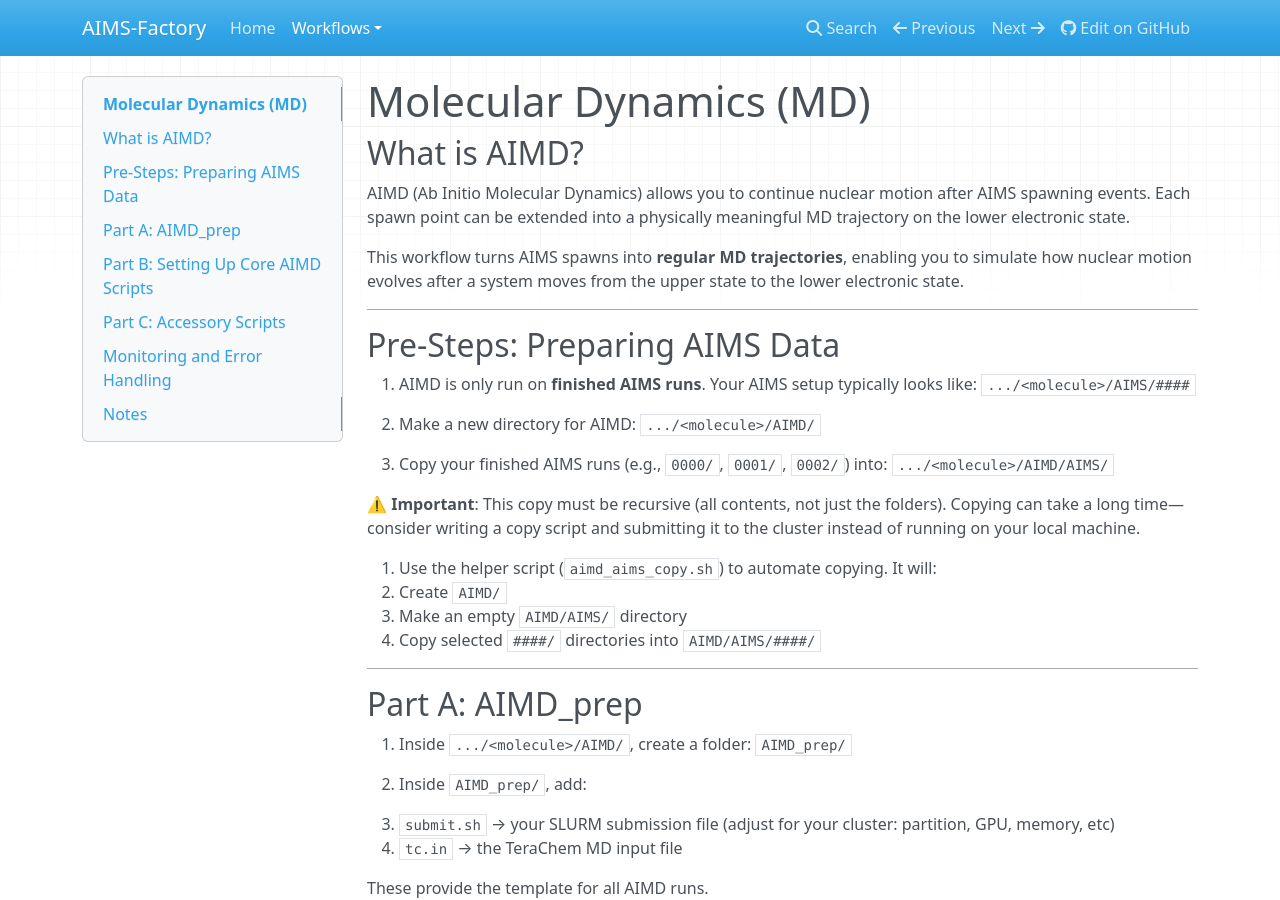
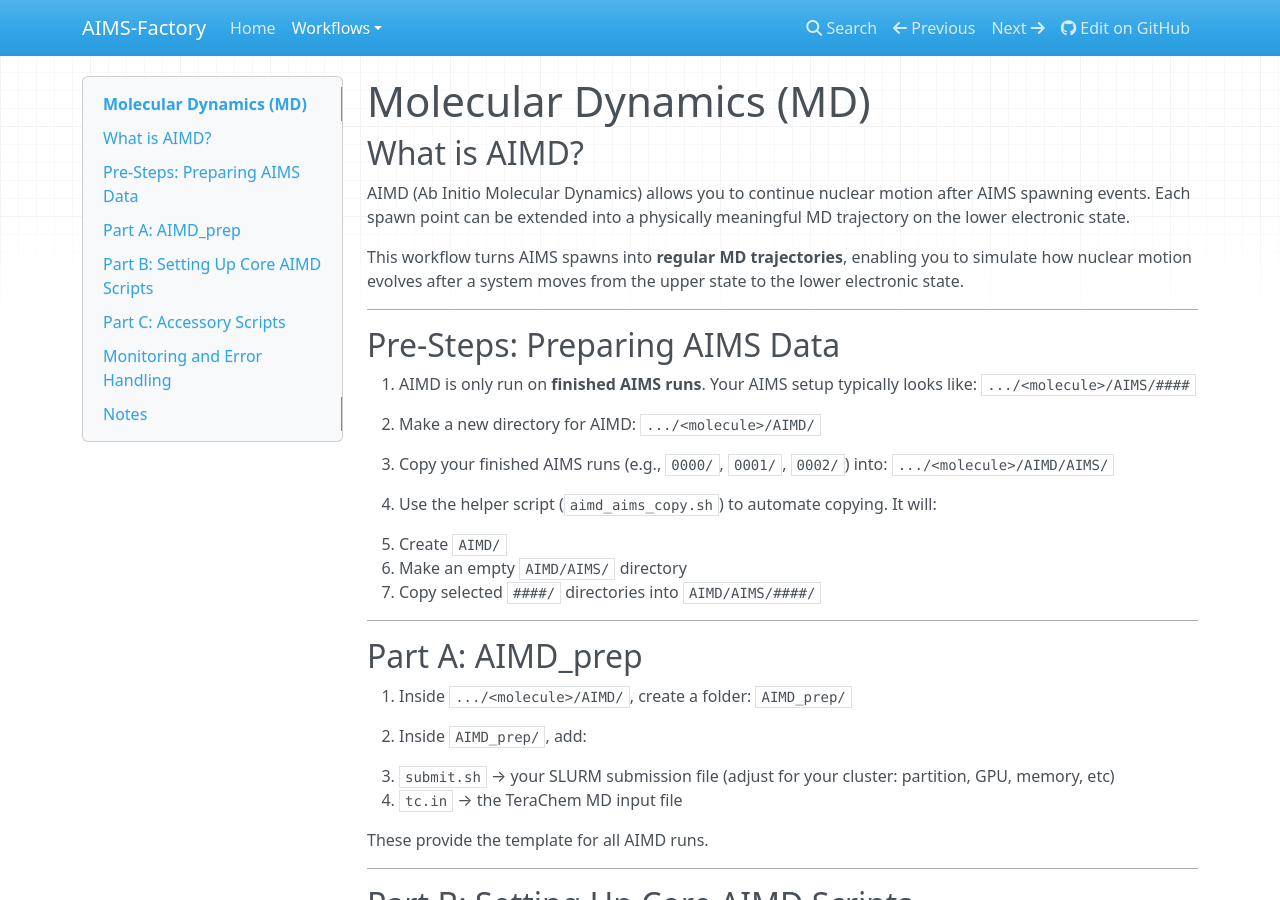
Before and after one commit to mads-2/AIMS-Factory, an MkDocs documentation site: the page built from docs/workflows/aimd/md.md, in a window 1280 px wide and 900 px high. Built offline with MkDocs 1.6.1, drawn with Linux system fonts in a browser that asks for light colours; nearby versions of some CDN libraries.

Commit message:
fixed md instructions

````diff
--- a/docs/workflows/aimd/md.md
+++ b/docs/workflows/aimd/md.md
@@ -25,7 +25,6 @@ This workflow turns AIMS spawns into **regular MD trajectories**, enabling you t
    .../<molecule>/AIMD/AIMS/
    ```
 
-   ⚠️ **Important**: This copy must be recursive (all contents, not just the folders). Copying can take a long time—consider writing a copy script and submitting it to the cluster instead of running on your local machine.
 
 4. Use the helper script (`aimd_aims_copy.sh`) to automate copying. It will:
    - Create `AIMD/`
````
